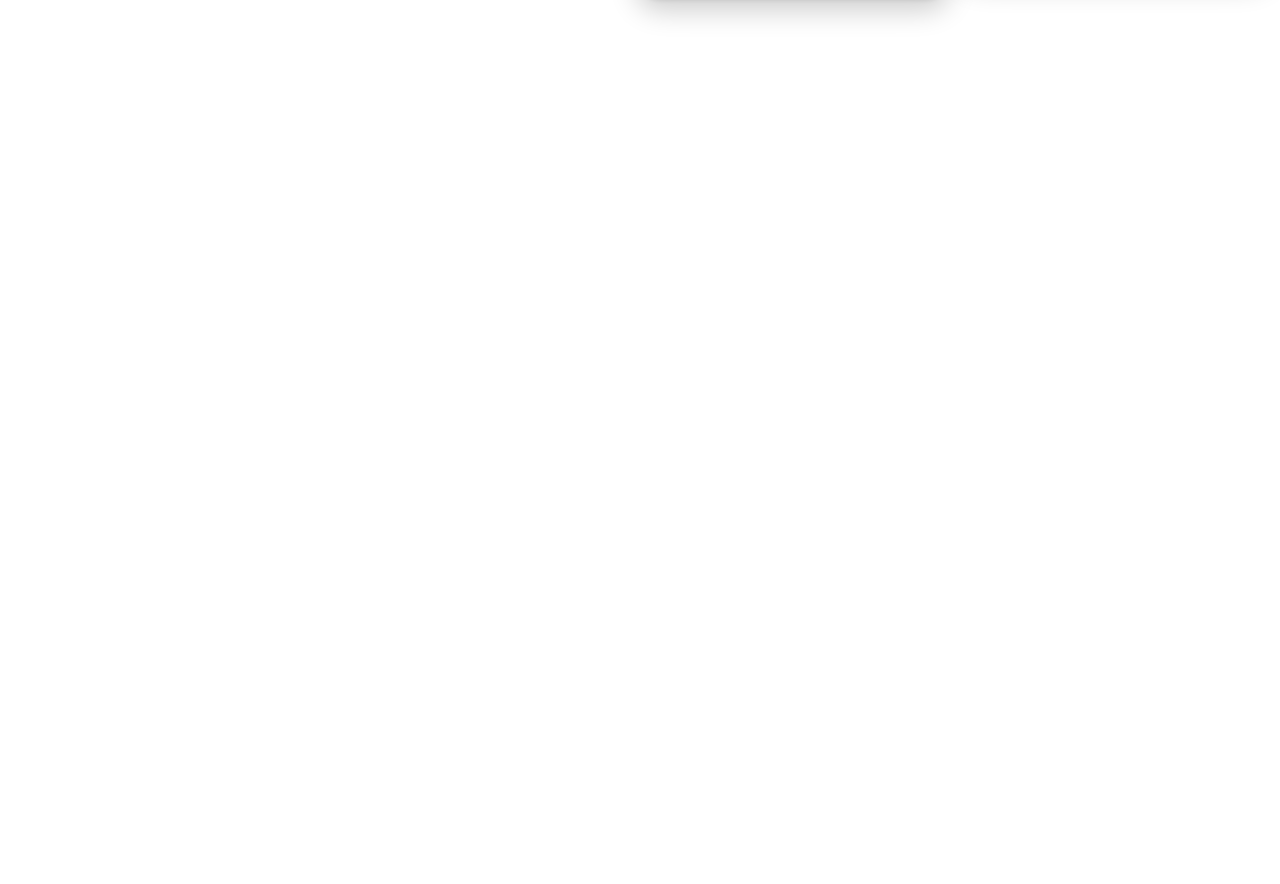
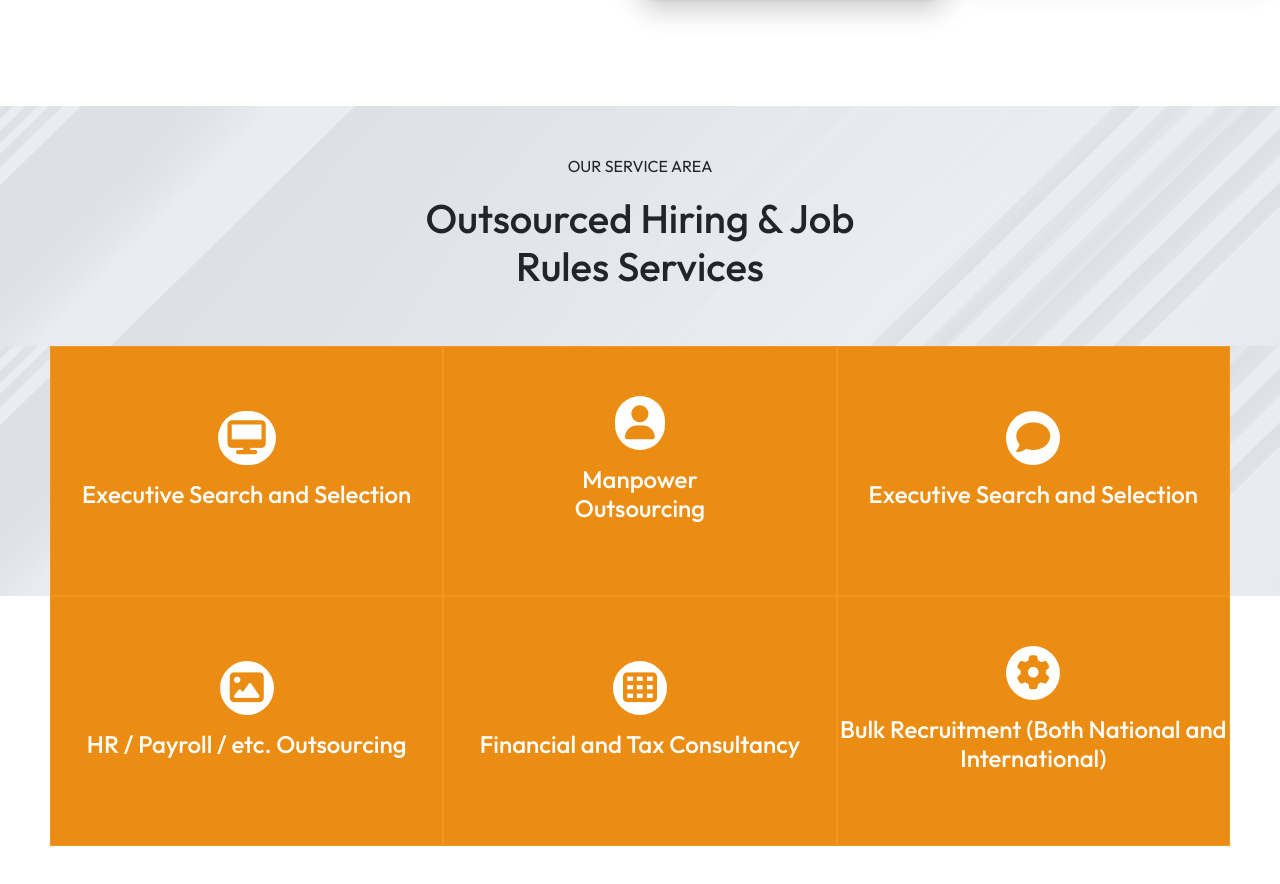
Before and after one commit to fasih-nasir/wi, a React (Vite) app: page / in a window 1280 px wide. Shown: the part 1328-2212 px from the top of the page. Before the commit the page ends 1374 px from the top, so only its background shows below. Built offline with nearby package versions, Linux system fonts and the light colour scheme.

Commit message:
Updated code with new changes

```diff
--- a/src/App.css
+++ b/src/App.css
@@ -185,3 +185,139 @@
   color: var(--color1);
 }
 /* ABOUT */
+
+/* SERVICE */
+
+.dhru{
+
+  background-image: url("assets/image/service-bg-1.4971fd42744192270875.jpg");
+  /* height:500px; */
+margin: 0px;
+padding: 0px;
+}
+#serv{
+  background-position: center;
+  margin: 0px;
+  background-size: cover;
+  object-fit: cover;
+  padding: 60px 0px;
+}
+.sercoll>i{
+  background-color: white !important;
+  color: #ec8d13;
+  /* font-size: 28px; */
+}
+#sercol{
+  margin: 0px;
+  padding: 0px;
+}
+.sercoll>h6{
+  padding-top: 10px;
+  color: white;
+  font-family: var(--font);
+  text-align:center;
+}
+.sercoll{
+  margin: 0px;
+  /* padding-top: 60px !important; */
+  display: flex;
+  /* align-items: center; */
+  flex-direction: column;
+  align-items: center;
+  justify-content: center;
+  background-color: #ec8d13;
+  flex-direction: column;
+  border: 1px solid #ffb04946;
+  height: 250px;
+  position: relative;
+}
+.seri{
+  /* border: 2px solid red; */
+  /* width: 100%; */
+object-fit: cover;
+background-position:right;
+background-size: cover;
+  height: 250px;
+  width: 100%;
+
+  opacity: 0;
+  transition: 0.5s ease;
+  /* display: none; */
+position: absolute;
+  background-image: url("assets/image/car1.png");
+
+}
+.serj{
+   /* border: 2px solid red; */
+  /* padding: 50px 0px !important; */
+  font-family: var(--font);
+  display: flex !important;
+  flex-direction: column !important;
+  align-items: center !important;
+  justify-content: center !important;
+  position: absolute;
+  /* top: 0px; */
+  color: white;
+  text-align: center;
+  height: 250px;
+  /* border: 2px solid red; */
+}
+.sercoll:hover .seri{
+  /* display: block; */
+  opacity: 1;
+  background-position: top;
+}
+.fa-arrow-right{
+  display: none !important;
+  /* visibility: hidden; */
+  margin: 0px;padding: 0px;
+}
+.sercoll:hover .fa-arrow-right{
+  /* visibility: visible; */
+  display: block !important;
+}
+#ope{
+
+  transition: 0.9s ease;
+}
+.sercoll:hover #ope{
+  transform: translateY(-20px);
+  /* border: 2px solid red; */
+  /* background-color: transparent !important; */
+  /* color: white !; */
+}
+.serj>i{
+  /* background-color: white !important; */
+  /* color: #ec8d13; */
+  /* color: white; */
+  padding: 10px 10px !important;
+  /* padding: 10px 0px; */
+  border-radius: 50px;
+  font-size: 34px;
+  /* border: 2px solid red; */
+}
+.serj > h4{
+  padding: 15px 0px;
+  /* border: 2px solid green; */
+  /* font-weight: 1000; */
+}
+.serj>p{
+  /* border: 2px solid green !important; */
+  padding: 20px 0px;
+  text-align: center;
+  color: rgba(255, 255, 255, 0.755);
+}
+.serj > i{
+  background-color: white !important;
+  color: #ec8d13;
+  /* margin-bottom: 20px; */
+  /* border: 2px solid green; */
+}
+.sercoll:hover .serj>i{
+  background-color: transparent !important;
+  color: white !important;
+}
+#ur{
+  padding: 0px 50px;
+}
+/* SERVICE */
--- a/src/assets/pages/home.jsx
+++ b/src/assets/pages/home.jsx
@@ -160,6 +160,112 @@
   </div>
 </div>
  {/* ABOUT */}
+ {/* SERVICE */}
+
+ {/* SERVICE */}
+ <div className="container-fluid" id="serv">
+  <div className="container-fluid">
+    <div className="row p-5 d-flex flex-column justify-content-center align-items-center dhru">
+      <div className=" text-center" id="serc1">
+        <p>OUR SERVICE AREA</p>
+      </div>
+      <div className="text-center" id="serc1">
+        <h1>
+          Outsourced Hiring &amp; Job
+          <br />
+          Rules Services
+        </h1>
+      </div>
+    </div>
+    <div className="row dhru" id="ur">
+      <div
+        className="col-xxl-4 col-xl-4 col-lg-4 col-md-6 col-sm-12"
+        id="sercol"
+      >
+        <div className="sercoll">
+          <div className="seri" />
+          <div className="serj">
+            <i className="fa fa-desktop" aria-hidden="true" id="ope" />
+            <h4 id="ope">Executive Search and Selection</h4>
+            {/* <p class="text-center">WIGroups offers comprehensive <br>Executive Search and Selection</p> */}
+            <i className="fa fa-arrow-right" aria-hidden="true" />
+          </div>
+        </div>
+      </div>
+      <div
+        className="col-xxl-4 col-xl-4 col-lg-4 col-md-6 col-sm-12"
+        id="sercol"
+      >
+        <div className="sercoll">
+          <div className="seri" />
+          <div className="serj">
+            <i className="fa fa-user" aria-hidden="true" id="ope" />
+            <h4 id="ope">
+              Manpower
+              <br /> Outsourcing
+            </h4>
+            <i className="fa fa-arrow-right" aria-hidden="true" />
+          </div>
+        </div>
+      </div>
+      <div
+        className="col-xxl-4 col-xl-4 col-lg-4 col-md-6 col-sm-12"
+        id="sercol"
+      >
+        <div className="sercoll">
+          <div className="seri" />
+          <div className="serj">
+            <i className="fa fa-comment uii" aria-hidden="true" id="ope" />
+            <h4 id="ope">Executive Search and Selection</h4>
+            <i className="fa fa-arrow-right" aria-hidden="true" />
+          </div>
+        </div>
+      </div>
+    </div>
+    <div className="row" id="ur">
+      <div
+        className="col-xxl-4 col-xl-4 col-lg-4 col-md-6 col-sm-12"
+        id="sercol"
+      >
+        <div className="sercoll">
+          <div className="seri" />
+          <div className="serj">
+            <i className="fa-solid fa-image" aria-hidden="true" id="ope" />
+            <h4 id="ope">HR / Payroll / etc. Outsourcing</h4>
+            {/* <p class="text-center">WIGroups offers comprehensive <br>Executive Search and Selection</p> */}
+            <i className="fa fa-arrow-right" aria-hidden="true" />
+          </div>
+        </div>
+      </div>
+      <div
+        className="col-xxl-4 col-xl-4 col-lg-4 col-md-6 col-sm-12"
+        id="sercol"
+      >
+        <div className="sercoll">
+          <div className="seri" />
+          <div className="serj">
+            <i className="fa fa-th" aria-hidden="true" id="ope" />
+            <h4 id="ope">Financial and Tax Consultancy</h4>
+            <i className="fa fa-arrow-right" aria-hidden="true" />
+          </div>
+        </div>
+      </div>
+      <div
+        className="col-xxl-4 col-xl-4 col-lg-4 col-md-6 col-sm-12"
+        id="sercol"
+      >
+        <div className="sercoll">
+          <div className="seri" />
+          <div className="serj">
+            <i className="fa fa-cog uii" aria-hidden="true" id="ope" />
+            <h4 id="ope">Bulk Recruitment (Both National and International)</h4>
+            <i className="fa fa-arrow-right" aria-hidden="true" />
+          </div>
+        </div>
+      </div>
+    </div>
+  </div>
+</div>
 
       </>
   );
```
Also changed, not shown: src/assets/image/service-bg-1.4971fd42744192270875.jpg (added).
